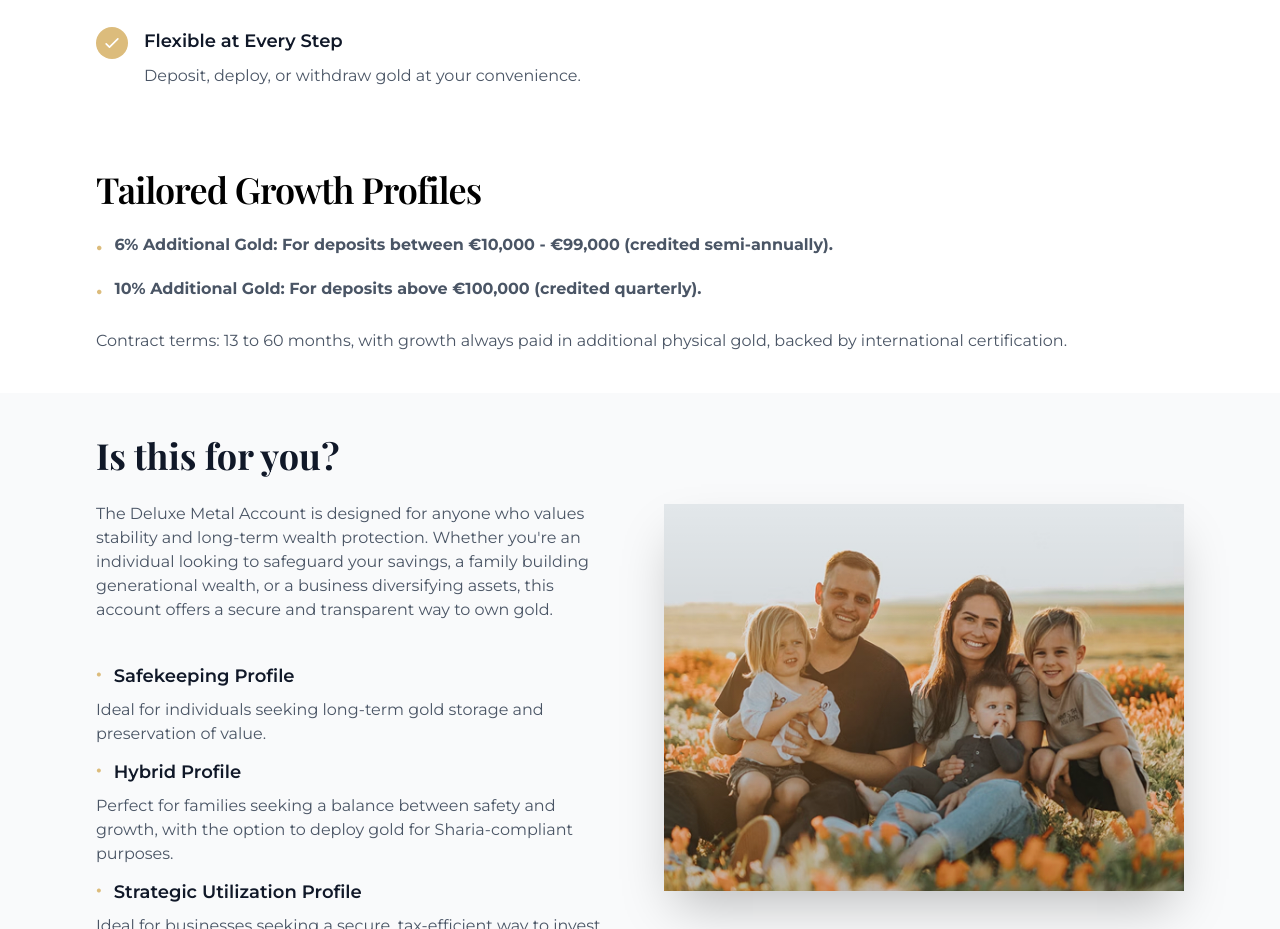
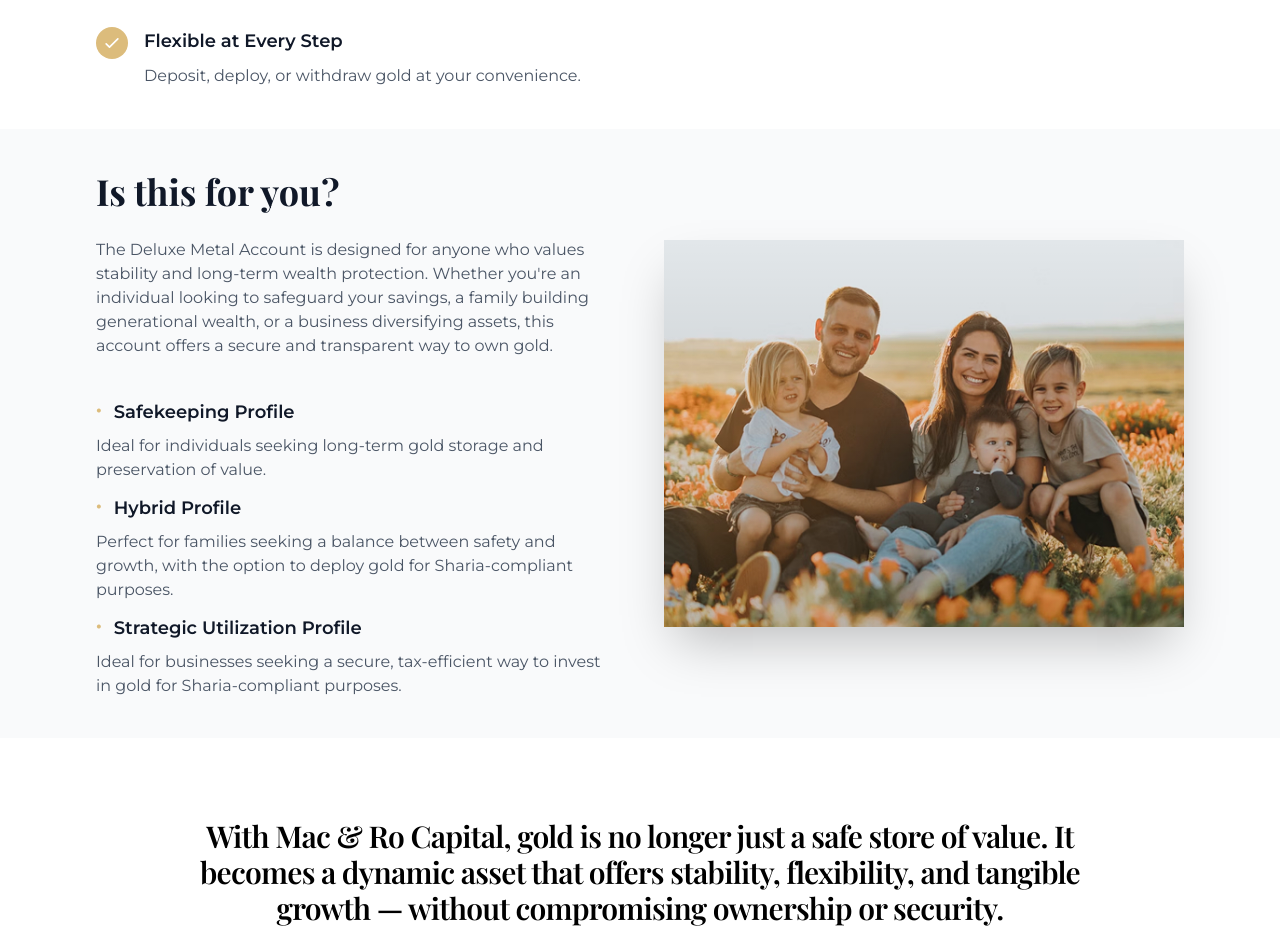
Before and after one commit to AurifyAE/mac-and-ro-website, a React (Vite) app in the folder client/: page /metal-accounts/deluxe-metal-account in a window 1280 px wide. Shown: the part 2140-3069 px from the top of the page. Built offline with nearby package versions, Linux system fonts and the light colour scheme; no server answers.

Commit message:
Updated news, blogs and certificate

```diff
--- a/client/src/pages/metalAccounts/DeluxeMetalAccount.jsx
+++ b/client/src/pages/metalAccounts/DeluxeMetalAccount.jsx
@@ -222,7 +222,7 @@
         </div>
       </div>
 
-      <div className="max-w-6xl mx-auto px-4 sm:px-6 lg:px-8 py-10">
+      {/* <div className="max-w-6xl mx-auto px-4 sm:px-6 lg:px-8 py-10">
         <h2 className="text-3xl sm:text-4xl lg:text-4xl font-semibold text-black mb-6 tracking-tight font-playfair">
             {t('metalAccounts.deluxe.growthProfiles.title')}
         </h2>
@@ -241,7 +241,7 @@
             {t('metalAccounts.deluxe.growthProfiles.contractTerms')}
           </p>
         </div>
-      </div>
+      </div> */}
 
       <section className="py-10 bg-gray-50">
         <div className="max-w-6xl mx-auto px-4 sm:px-6 lg:px-8">
```
